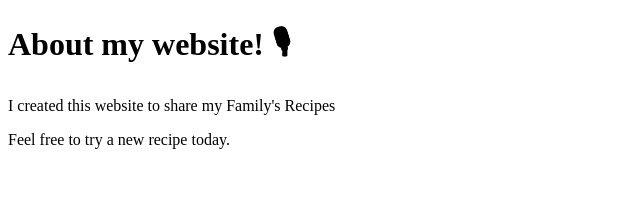
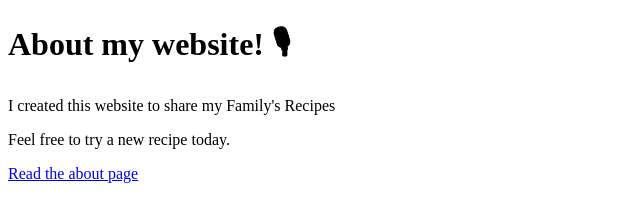
Before and after one commit to Evaminerly/Family-Recipes, a website: page about.html in a window 1280 px wide. Shown: the whole page, without its empty margins (0-640 px from the left). Drawn offline with Linux system fonts and the light colour scheme.

Commit message:
Add files via upload

```diff
--- a/about.html
+++ b/about.html
@@ -7,5 +7,6 @@
       <h1>About my website! 🎙</h1>
       <p>I created this website to share my Family's Recipes</p>
       <p>Feel free to try a new recipe today.</p>
+      <a href="./index">Read the about page</a>
    </body>
 </html>
```
